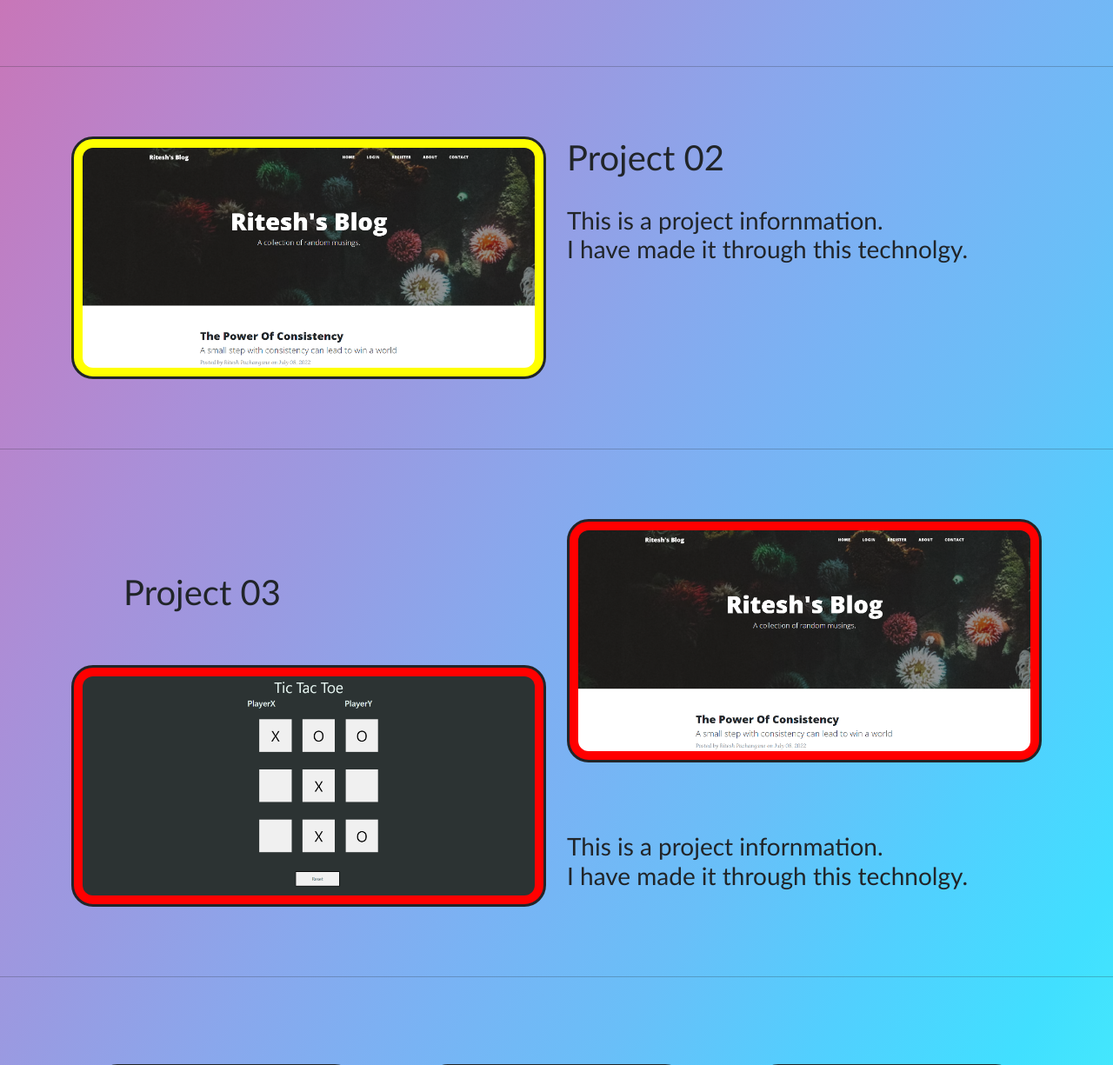
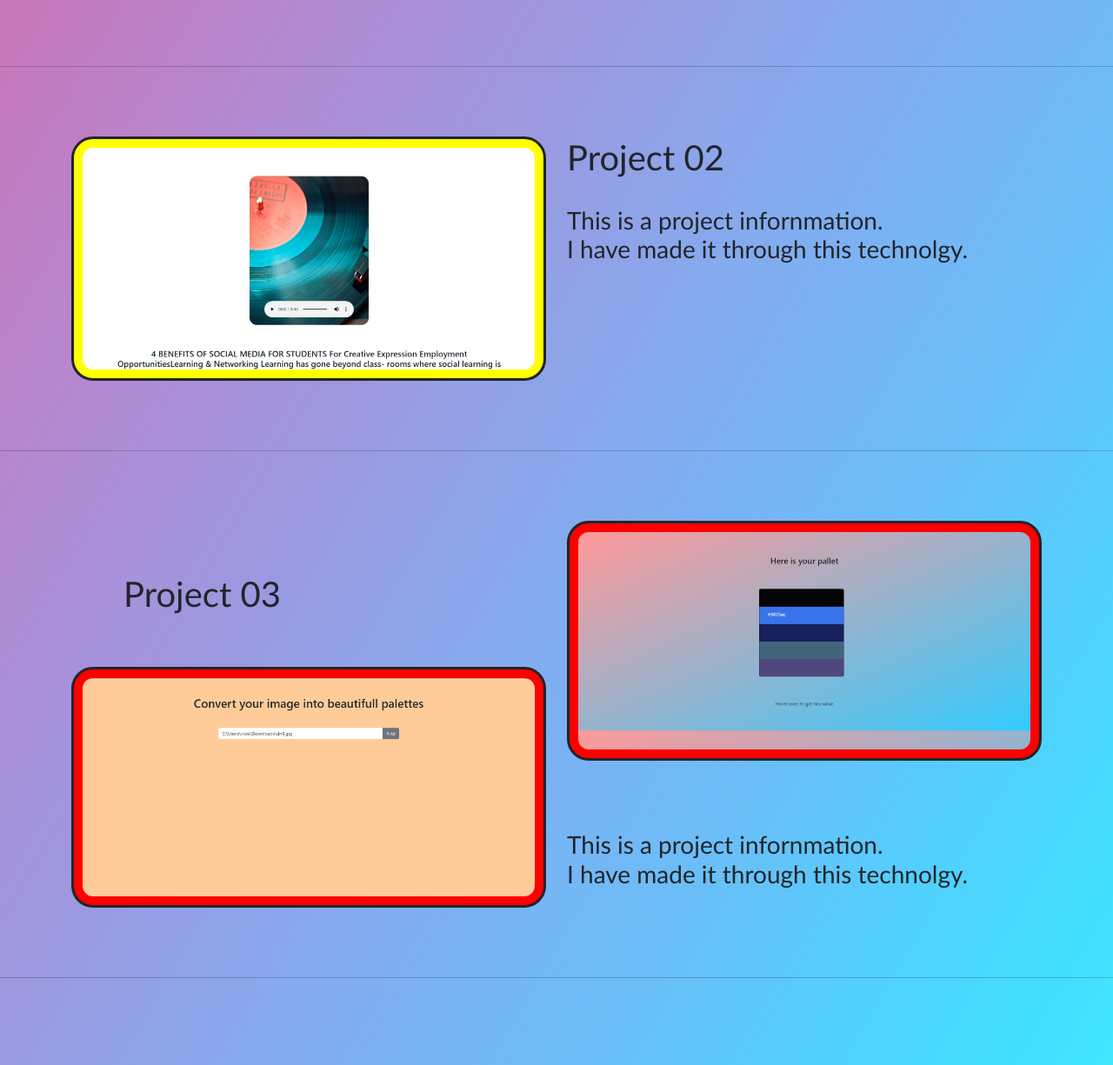
Before and after one commit to Ritesh27P/MyPortfolio, a Flask app: page /project in a window 1280 px wide. Shown: the part 370-1595 px from the top of the page at 87% size. Run offline with Flask 2, Linux system fonts and the light colour scheme; some libraries are stand-ins or nearby versions.

Commit message:
update the project page

```diff
--- a/templates/projects.html
+++ b/templates/projects.html
@@ -28,7 +28,7 @@
 <div class="container margin-top">
     <div class="row">
         <div class="col-12 col-lg-6 col-md-12 col-sm-12">
-            <img class="project2 border-yellow" src="../static/Images/Projects/blog.png" alt="">
+            <img class="project2 border-yellow" src="../static/Images/Projects/text-speech2.png" alt="">
         </div>
 
         <div class="col-12 col-lg-6 col-md-12 col-sm-12 margin-bottom">
@@ -45,11 +45,11 @@
     <div class="row">
         <div class="col-12 col-lg-6 col-md-12 col-sm-12">
             <h1 class="margin-60">Project 03</h1>
-            <img class="project2 border-red" src="../static/Images/Projects/tictactoe.png" alt="">
+            <img class="project2 border-red" src="../static/Images/Projects/color-pallete1.png" alt="">
         </div>
 
         <div class="col-12 col-lg-6 col-md-12 col-sm-12">
-            <img class="project2 border-red" src="../static/Images/Projects/blog.png" alt="">
+            <img class="project2 border-red" src="../static/Images/Projects/color-pallete2.png" alt="">
             <h3 class="margin-top">This is a project infornmation.<br>
                 I have made it through this technolgy.</h3>
         </div>
```
Also changed, not shown: templates/about.html (+5 -3 lines), static/Images/Projects/color-pallete1.png (added), static/Images/Projects/color-pallete2.png (added), static/Images/Projects/text-speech1.png (added), static/Images/Projects/text-speech2.png (added).
